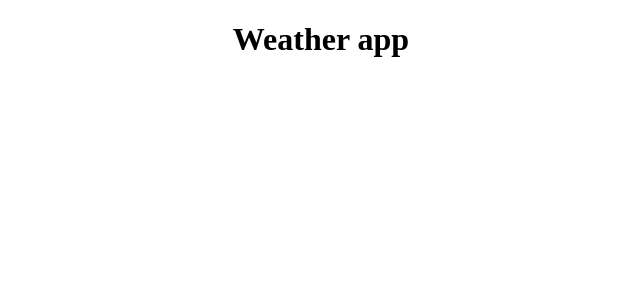
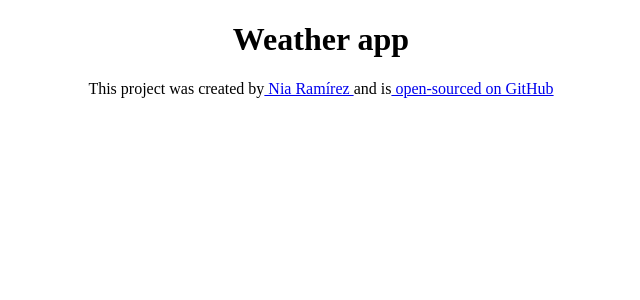
Before and after one commit to estefaniaramirezmnt/React-weather-app, a React (Create React App) app: page / in a window 1280 px wide. Shown: the top 300 px of the page, without its empty margins (319-959 px from the left). Built offline with nearby package versions, Linux system fonts and the light colour scheme.

Commit message:
Added footer

```diff
--- a/src/App.js
+++ b/src/App.js
@@ -1,9 +1,11 @@
 import './App.css';
+import Footer from "./components/Footer";
 
 function App() {
   return (
     <div className="App">
       <h1>Weather app</h1>
+      <Footer />
     </div>
   );
 }
--- /dev/null
+++ b/src/components/Footer.js
@@ -0,0 +1,16 @@
+import React from "react";
+
+function Footer() {
+    return (
+    <div>
+        <p>
+            This project was created by
+            <a href="https://niaramirez-portfolio.netlify.app/" target="_blank" rel="noreferrer"> Nia Ramírez </a>
+             and is
+            <a href="https://github.com/estefaniaramirezmnt/react-weather-app" target="_blank" rel="noreferrer"> open-sourced on GitHub</a>
+        </p>
+    </div>
+    )
+}
+
+export default Footer;
```
